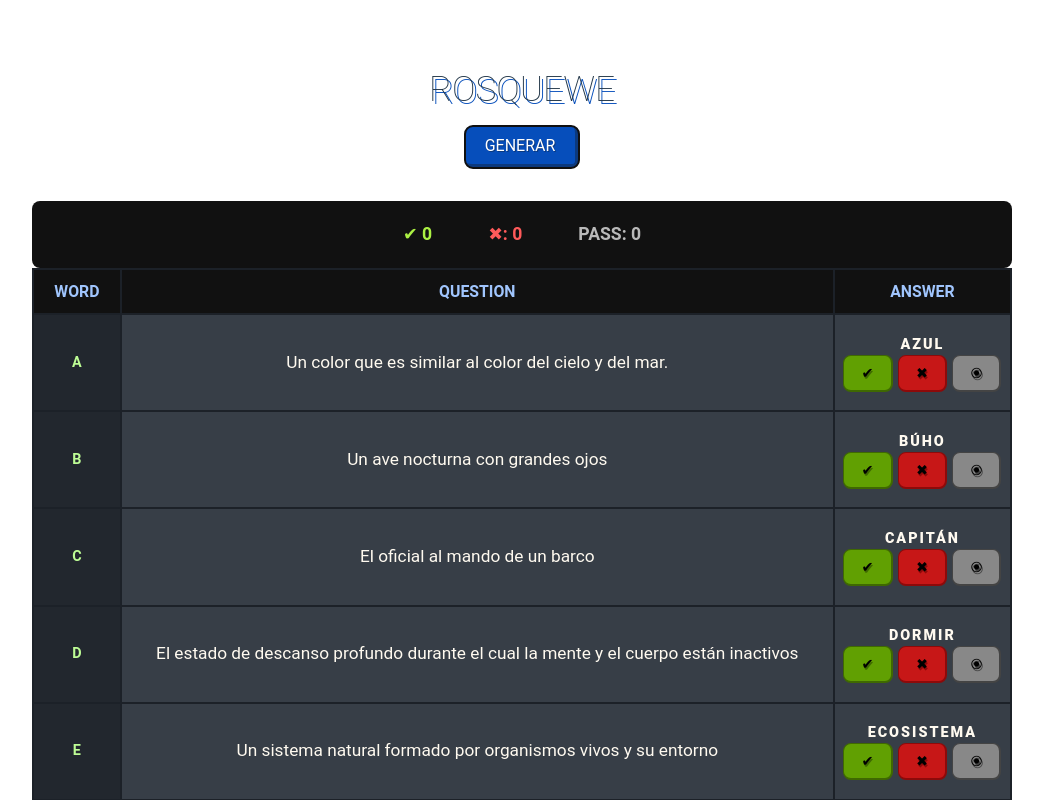
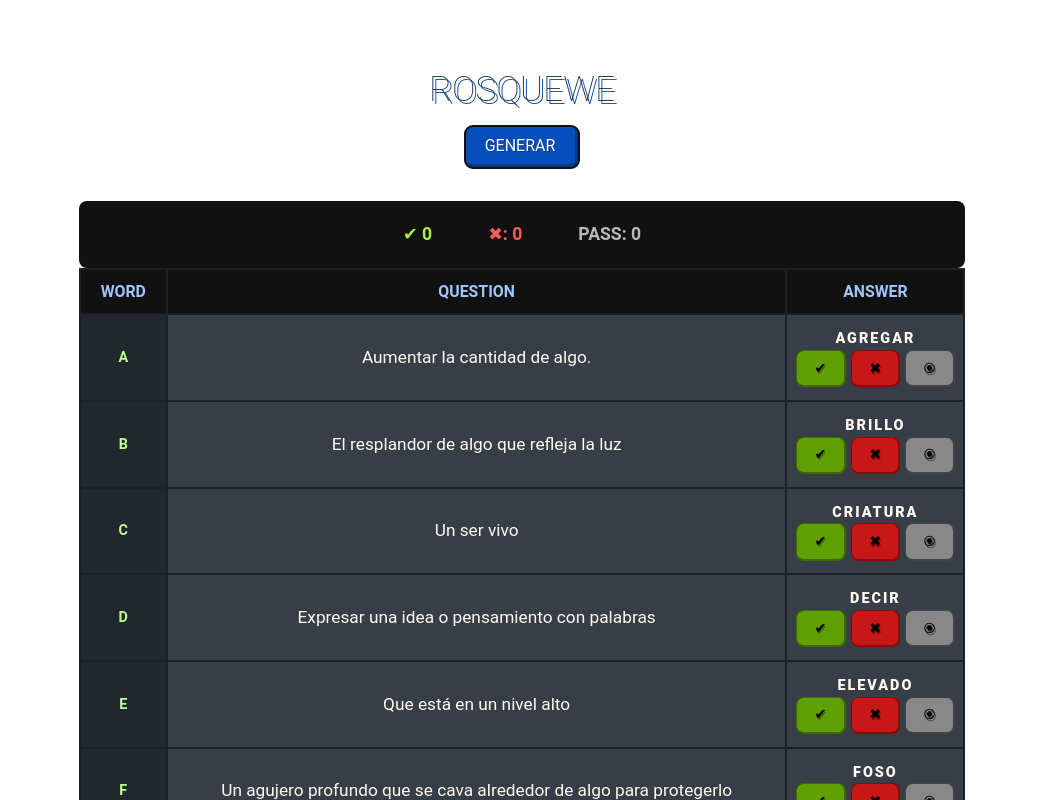
Before and after one commit to pa-ku/Rosco, a React (Vite) app: page / in a window 1280 px wide. Both pictures are taken after a click on the button "GENERAR". Shown: the top 800 px of the page, without its empty margins (118-1161 px from the left). Built offline with nearby package versions, Linux system fonts and the light colour scheme.

Commit message:
question padding

```diff
--- a/src/components/Row.jsx
+++ b/src/components/Row.jsx
@@ -20,12 +20,12 @@ const Letter = styled.td`
 
 const Question = styled.td`
   border: 2px solid #1c2128;
-  padding: 8px;
+
   text-align: center;
-  padding-inline: 2em;
+  padding-inline: 10px;
   background-color: #373e47;
   color: floralwhite;
-  padding-block: 2em;
+  padding-block: 1.7em;
   font-size: 1.2em;
   background-color: ${(props) => props.backg};
   @media (max-width: 700px) {
--- a/src/components/Table.jsx
+++ b/src/components/Table.jsx
@@ -107,11 +107,12 @@ function start(){
   setRoll(Math.floor(Math.random()* 50))
   setRollStatus(true)
   console.log(roll);
+
 }
 
   return (
     <>
-    <Button onClick={()=>start()}>GENERAR</Button>
+    <Button onClick={start}>GENERAR</Button>
 
 
 
--- a/src/data.js
+++ b/src/data.js
@@ -61,7 +61,7 @@ export const B = [
     { palabra: "Bebé", significado: "un recién nacido" },
     { palabra: "Bilingüe", significado: "que habla dos idiomas" },
     { palabra: "Blanco", significado: "el color de la nieve y la leche" },
-    { palabra: "Brisa", significado: "una brisa ligera" },
+    { palabra: "Brisa", significado: "Viento suave y agradable." },
     { palabra: "Bocado", significado: "una pequeña porción de comida" },
     { palabra: "Bastón", significado: "un palo largo que se usa para apoyarse al caminar" },
     { palabra: "Biblioteca", significado: "una colección de libros que se guarda en un edificio" },
@@ -577,7 +577,7 @@ export const I = [
     { palabra: "inicio", significado: "El comienzo de algo" },
     { palabra: "intuir", significado: "Saber algo sin tener pruebas" },
     { palabra: "imagen", significado: "Una representación visual de algo" },
-    { palabra: "inglés", significado: "Un idioma que se habla en el Reino Unido, Estados Unidos, Canadá, Australia y Nueva Zelanda" },
+    { palabra: "inglés", significado: "Un idioma que se habla en Nueva Zelanda" },
     { palabra: "infinito", significado: "Sin fin o límite" },
     { palabra: "irreal", significado: "Que no es real o verdadero" },
     { palabra: "imitación", significado: "El acto de copiar las acciones o palabras de otra persona" },
@@ -1558,7 +1558,7 @@ export const P = [
     },
     {
         palabra: "Piedra preciosa",
-        significado: "Mineral valioso utilizado en joyería por su belleza."
+        significado: "Sustancia que resulta de la mezcla o aleación de ese metal con otros metales y que se usa principalmente en joyería."
     },
     {
         palabra: "Pirámide",
```
